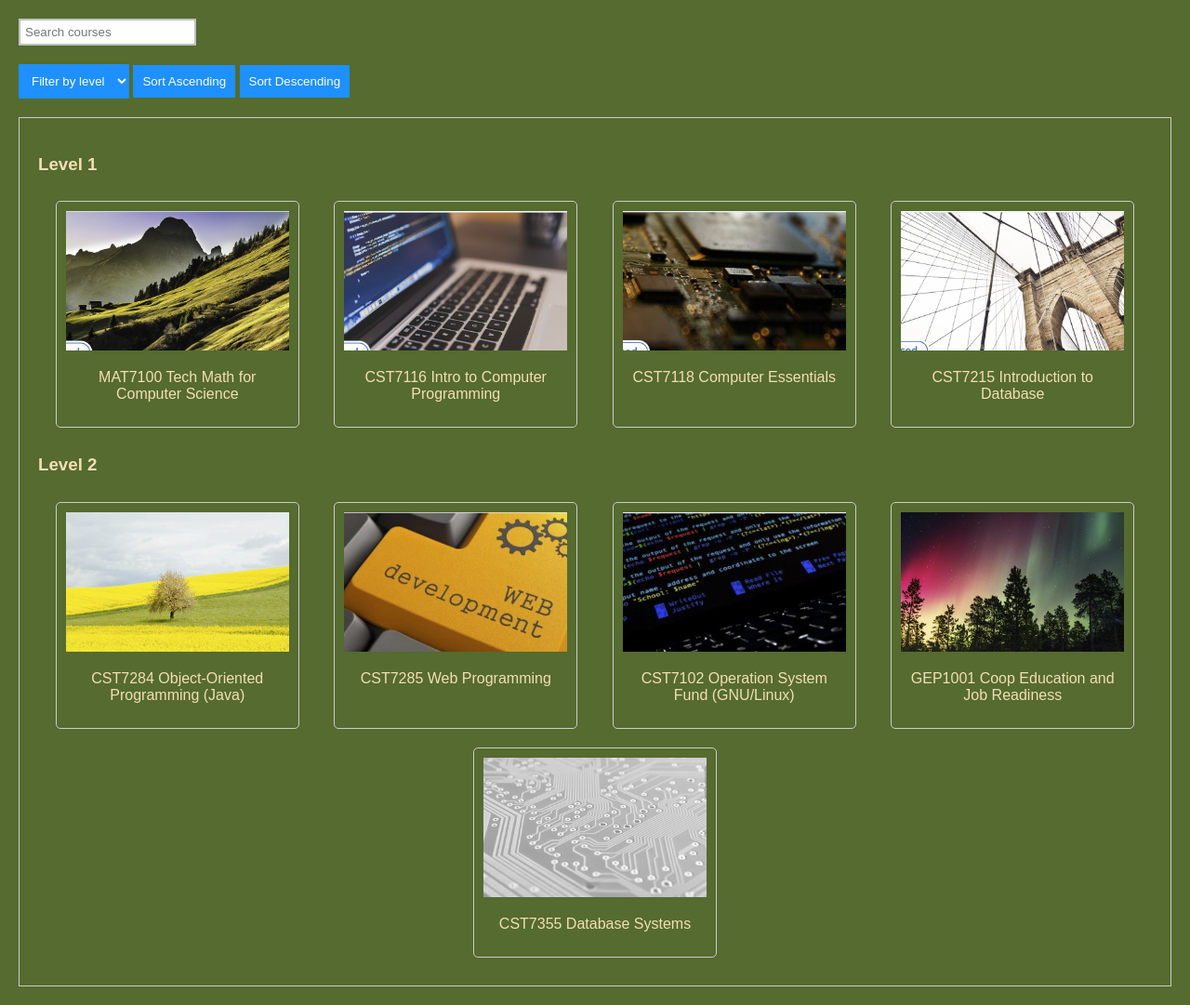
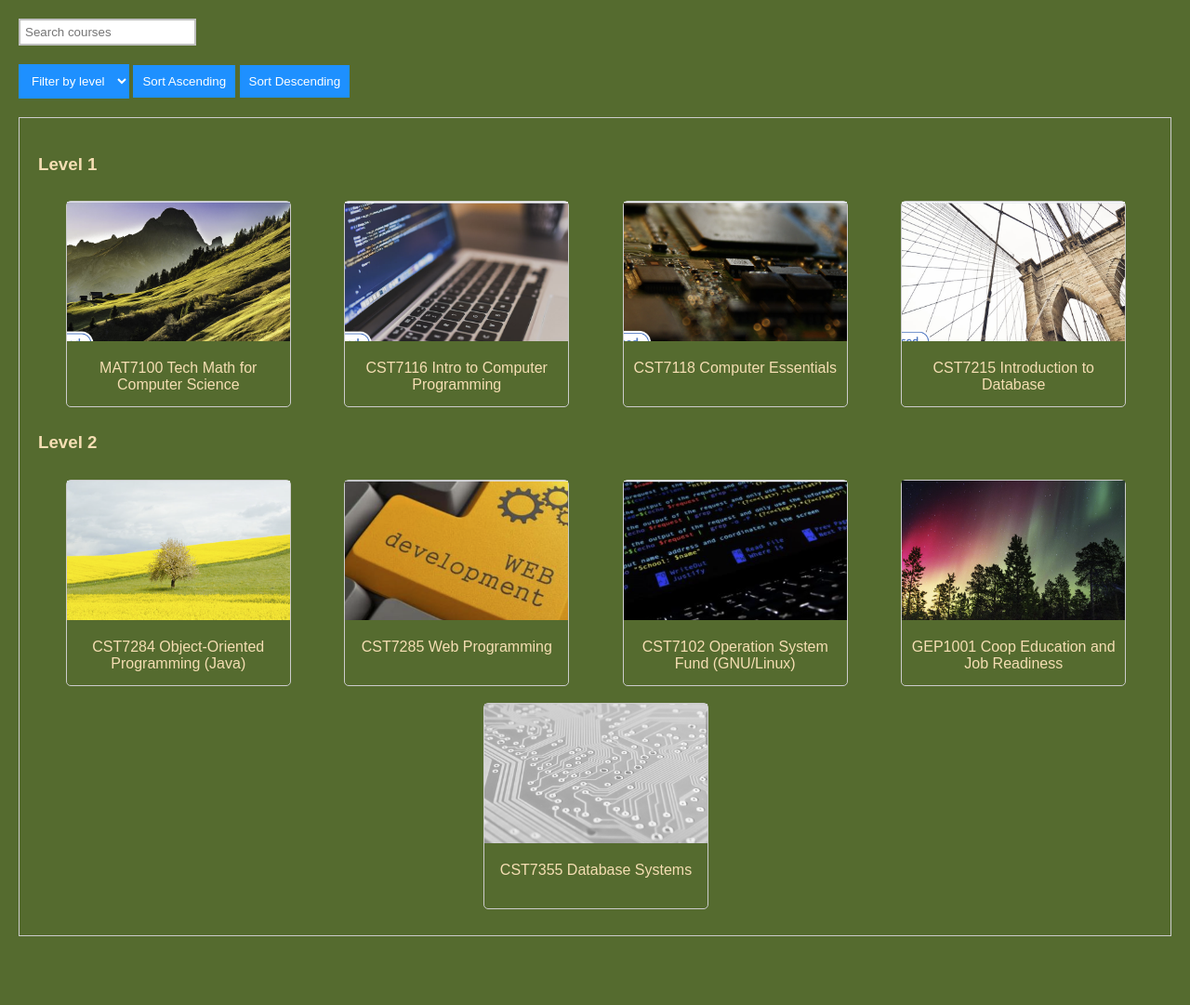
Before and after one commit to codebool/Algonquin-CP, a PHP site: page /courses.html in a window 1280 px wide. Shown: the part 70-1151 px from the top of the page at 93% size. After the commit the page ends 1077 px from the top, so only its background shows below. Run offline with PHP 8.4, Linux system fonts and the light colour scheme.

Commit message:
update courses page style and add flip on course card

```diff
--- a/CST7285/Assignment01/courses.html
+++ b/CST7285/Assignment01/courses.html
@@ -29,46 +29,122 @@
         <section>
             <h3>Level 1</h3>
             <div class="flex-container">
+                <div class="course-card">
                     <div class="front flex-item">
                         <img alt="Image for MAT7100" src="./img/MAT7100%20Tech%20Math%20for%20Computer%20Science.png">
                         <p>MAT7100 Tech Math for Computer Science</p>
                     </div>
-                <div class="flex-item">
+                    <div class="back flex-item">
+                        <p>Course Description for MAT7100</p>
+                        <p>The study of algebraic and transcendental functions is an essential
+                            prerequisite to Calculus. Students manipulate algebraic expressions,
+                            solve algebraic equations and linear systems and learn the properties
+                            of and graph algebraic and transcendental functions.</p>
+                    </div>
+                </div>
+                <div class="course-card">
+                    <div class="front flex-item">
                         <img alt="Image for CST7116" src="./img/CST7116%20Intro%20to%20Computer%20Programming.png">
                         <p>CST7116 Intro to Computer Programming</p>
                     </div>
-                <div class="flex-item">
+                    <div class="back flex-item">
+                        <p>Course Description for CST7116</p>
+                        <p>Students receive an introduction to computer programming with emphasis
+                            on problem analysis and design, using algorithms, pseudocode, flowcharts,
+                            UML class diagrams and testing, with the Java programming language used
+                            as a means to implement problem solution designs.</p>
+                    </div>
+                </div>
+                <div class="course-card">
+                    <div class="front flex-item">
                         <img alt="Image for CST7118" src="./img/CST7118%20Computer%20Essentials.png">
                         <p>CST7118 Computer Essentials</p>
                     </div>
-                <div class="flex-item">
+                    <div class="back flex-item">
+                        <p>Course Description for CST7118</p>
+                        <p>Maintaining a computer, using operating system and productivity software, and expressing
+                            related environmental and sustainability concerns, is an important part of working with
+                            Information Technology.</p>
+                    </div>
+                </div>
+                <div class="course-card">
+                    <div class="front flex-item">
                         <img alt="Image for CST7215" src="./img/CST7215%20Introduction%20to%20Database.png">
                         <p>CST7215 Introduction to Database</p>
+                    </div>
+                    <div class="back flex-item">
+                        <p>Course Description for CST7215</p>
+                        <p>Databases are used to store data and are a core component of many information technology
+                            systems. Students learn the fundamentals of relational databases design using Entity
+                            Relation Diagrams (ERDs), and use Structured Query Language (SQL) to create, modify and
+                            query a database.</p>
+                    </div>
                 </div>
             </div>
         </section>
         <section>
             <h3>Level 2</h3>
             <div class="flex-container">
-                <div class="flex-item">
+                <div class="course-card">
+                    <div class="front flex-item">
                         <img alt="Image for CST7284" src="./img/CST7284%20Object%20Oriented%20Programming%20(Java).png">
                         <p>CST7284 Object-Oriented Programming (Java)</p>
                     </div>
-                <div class="flex-item">
+                    <div class="back flex-item">
+                        <p>Course Description for CST7284</p>
+                        <p>Working in the field of information technology as a programmer requires a firm understanding
+                            of Object-Oriented Programming (OOP) concepts. Students explore object-oriented programming
+                            methodology using the Java programming language.</p>
+                    </div>
+                </div>
+                <div class="course-card">
+                    <div class="front flex-item">
                         <img alt="Image for CST7285" src="./img/CST7285%20Web%20Programming.png">
                         <p>CST7285 Web Programming</p>
                     </div>
-                <div class="flex-item">
-                    <img alt="Image for CST7102" src="./img/CST7102%20Operating%20System%20Fund%20(GNU%20Linux).png">
+                    <div class="back flex-item">
+                        <p>Course Description for CST7285</p>
+                        <p>JavaScript, HTML5, and PHP are used to explore web-based solutions to problems of increasing
+                            interactivity and complexity. Lectures are reinforced by practical assignments that
+                            encourage students to construct and maintain their own websites.</p>
+                    </div>
+                </div>
+                <div class="course-card">
+                    <div class="front flex-item">
+                        <img alt="Image for CST7102"
+                             src="./img/CST7102%20Operating%20System%20Fund%20(GNU%20Linux).png">
                         <p>CST7102 Operation System Fund (GNU/Linux)</p>
                     </div>
-                <div class="flex-item">
+                    <div class="back flex-item">
+                        <p>Course Description for CST7102</p>
+                        <p>Operating systems form the backbone of information technology systems coordinating the
+                            interaction between hardware and software. Students explore the basic concepts and
+                            components of Operating Systems (OS), and how they function and interact with hardware and
+                            software components.</p>
+                    </div>
+                </div>
+                <div class="course-card">
+                    <div class="front flex-item">
                         <img alt="Image for GEP1001" src="./img/GEP1001%20Coop%20Education%20and%20Job%20Readiness.png">
                         <p>GEP1001 Coop Education and Job Readiness</p>
                     </div>
-                <div class="flex-item">
+                    <div class="back flex-item">
+                        <p>Course Description for GEP1001</p>
+                        <p>Students are guided through a series of activities that prepare them to conduct a
+                            professional job search and succeed in the workplace. Through a detailed orientation
+                            students learn the cooperative education program policies and procedures related to
+                            searching and securing a work term opportunity.</p>
+                    </div>
+                </div>
+                <div class="course-card">
+                    <div class="front flex-item">
                         <img alt="Image for CST7355" src="./img/CST7355%20Database%20Systems.png">
                         <p>CST7355 Database Systems</p>
+                    </div>
+                    <div class="back flex-item">
+                        <p>Course Description for CST7355</p>
+                        <p>More details about CST7355.</p>
+                    </div>
                 </div>
             </div>
         </section>
--- a/CST7285/Assignment01/styles.css
+++ b/CST7285/Assignment01/styles.css
@@ -134,19 +134,62 @@
     text-align: left;
 }
 
-.courses section .flex-item {
-    width: 20%;
-    margin: 10px;
-    padding: 10px;
-    border: 1px solid #ccc;
-    border-radius: 5px;
-    text-align: center;
-}
-
 .courses section .flex-item img {
     width: 100%;
     height: 150px;
     object-fit: cover;
 }
 
-/* Add social icon styles here */
+.courses .course-card {
+    position: relative;
+    width: 20%;
+    height: 220px;
+    margin: 10px;
+    perspective: 1000px;
+}
+
+.courses .course-card .flex-item {
+    position: absolute;
+    width: 100%;
+    height: 100%;
+    backface-visibility: hidden;
+    border: 1px solid #ccc;
+    border-radius: 5px;
+    text-align: center;
+    transition: transform 0.6s;
+}
+
+.courses .course-card .front {
+    z-index: 2;
+    transform: rotateY(0deg);
+}
+
+.courses .course-card .back {
+    transform: rotateY(180deg);
+}
+
+.courses .course-card:hover .front {
+    transform: rotateY(-180deg);
+}
+
+.courses .course-card:hover .back {
+    transform: rotateY(0deg);
+}
+
+@media (max-width: 1200px) {
+    .courses .course-card {
+        width: 30%;
+    }
+}
+
+@media (max-width: 992px) {
+    .courses .course-card {
+        width: 45%;
+    }
+}
+
+@media (max-width: 768px) {
+    .courses .course-card {
+        width: 100%;
+    }
+}
```
Lines whose indentation alone changed are shown as unchanged.
